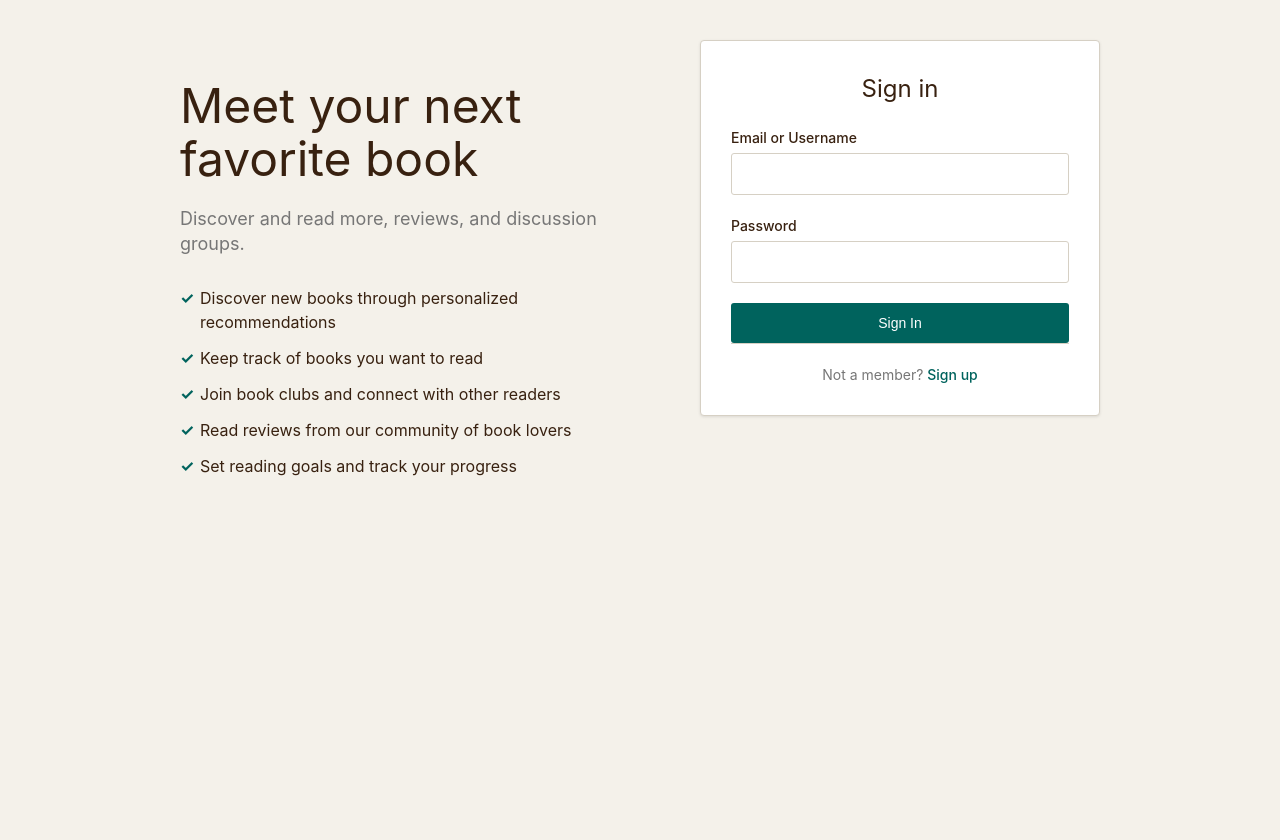
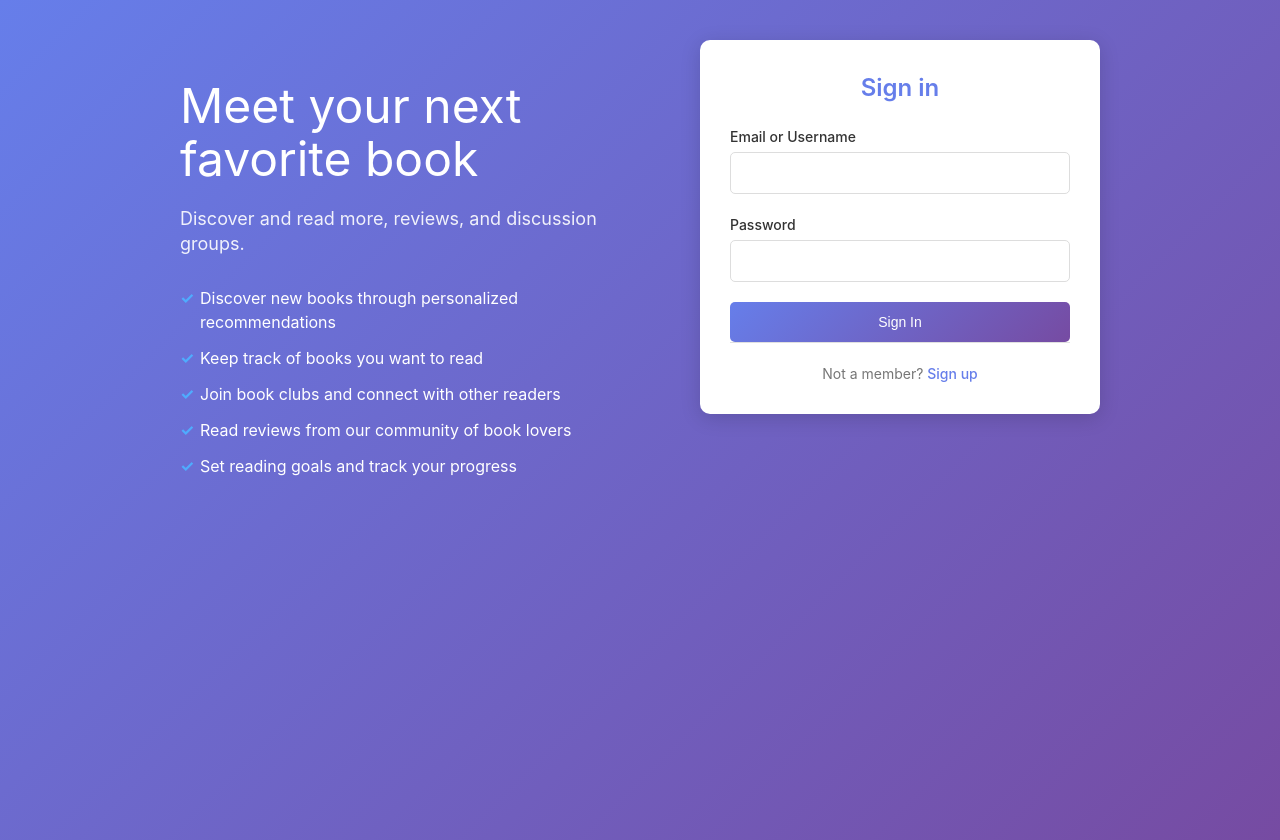
Before and after one commit to rmahale04/Book-Recommendation-System, a Flask app: page /login in a window 1280 px wide. Run offline with Flask 3, Linux system fonts and the light colour scheme.

Commit message:
Refactor login styles with gradient background
Updated styles for the login page, including a gradient background and improved button styles.

```diff
--- a/static/css/login_style.css
+++ b/static/css/login_style.css
@@ -6,16 +6,16 @@
 
     body {
         font-family: -apple-system, BlinkMacSystemFont, "Segoe UI", Roboto, "Helvetica Neue", Arial, sans-serif;
-        background-color: #f4f1ea;
+        background: linear-gradient(135deg, #667eea 0%, #764ba2 100%);
         min-height: 100vh;
         line-height: 1.5;
     }
 
     /* Header */
     .header {
-        background-color: #f4f1ea;
+        background: rgba(255, 255, 255, 0.95);
         padding: 15px 0;
-        border-bottom: 1px solid #d6d0c4;
+        box-shadow: 0 2px 10px rgba(0, 0, 0, 0.1);
     }
 
     .header-content {
@@ -71,14 +74,14 @@
     .welcome-title {
         font-size: 48px;
         font-weight: normal;
-        color: #382110;
+        color: white;
         margin-bottom: 20px;
         line-height: 1.1;
     }
 
     .welcome-subtitle {
         font-size: 18px;
-        color: #767676;
+        color: rgba(255, 255, 255, 0.9);
         margin-bottom: 30px;
         line-height: 1.4;
     }
@@ -86,7 +89,7 @@
     .features-list {
         list-style: none;
         font-size: 16px;
-        color: #382110;
+        color: white;
     }
 
     .features-list li {
@@ -97,7 +100,7 @@
 
     .features-list li::before {
         content: "✓";
-        color: #00635d;
+        color: #4facfe;
         font-weight: bold;
         position: absolute;
         left: 0;
@@ -106,18 +109,17 @@
     /* Right Side - Login Form */
     .login-container {
         background: white;
-        border: 1px solid #d6d0c4;
-        border-radius: 4px;
+        border-radius: 10px;
         padding: 30px;
-        box-shadow: 0 1px 3px rgba(0,0,0,0.1);
+        box-shadow: 0 4px 20px rgba(0, 0, 0, 0.15);
     }
 
     .login-title {
         font-size: 24px;
-        color: #382110;
+        color: #667eea;
         margin-bottom: 20px;
         text-align: center;
-        font-weight: normal;
+        font-weight: 600;
     }
 
     .form-group {
@@ -127,7 +129,7 @@
     .form-group label {
         display: block;
         font-size: 14px;
-        color: #382110;
+        color: #333;
         margin-bottom: 5px;
         font-weight: 500;
     }
@@ -137,8 +139,8 @@
     .form-group input[type="password"] {
         width: 100%;
         padding: 12px;
-        border: 1px solid #d6d0c4;
-        border-radius: 3px;
+        border: 1px solid #ddd;
+        border-radius: 5px;
         font-size: 14px;
         background: white;
         transition: border-color 0.2s;
@@ -167,35 +168,35 @@
 
     .sign-in-btn {
         width: 100%;
-        background-color: #00635d;
+        background: linear-gradient(135deg, #667eea 0%, #764ba2 100%);
         color: white;
         border: none;
         padding: 12px 20px;
-        border-radius: 3px;
+        border-radius: 5px;
         font-size: 14px;
         font-weight: 500;
         cursor: pointer;
-        transition: background-color 0.2s;
+        transition: opacity 0.2s;
     }
 
     .sign-in-btn:hover {
-        background-color: #005450;
+        opacity: 0.9;
     }
 
     .sign-in-btn:active {
-        background-color: #004943;
+        opacity: 0.8;
     }
 
     .signup-link {
         text-align: center;
         padding-top: 20px;
-        border-top: 1px solid #d6d0c4;
+        border-top: 1px solid #e0e0e0;
         color: #767676;
         font-size: 14px;
     }
 
     .signup-link a {
-        color: #00635d;
+        color: #667eea;
         text-decoration: none;
         font-weight: 500;
     }
```
Also changed, not shown: other parts of static/css/login_style.css (+14 -12 lines).
